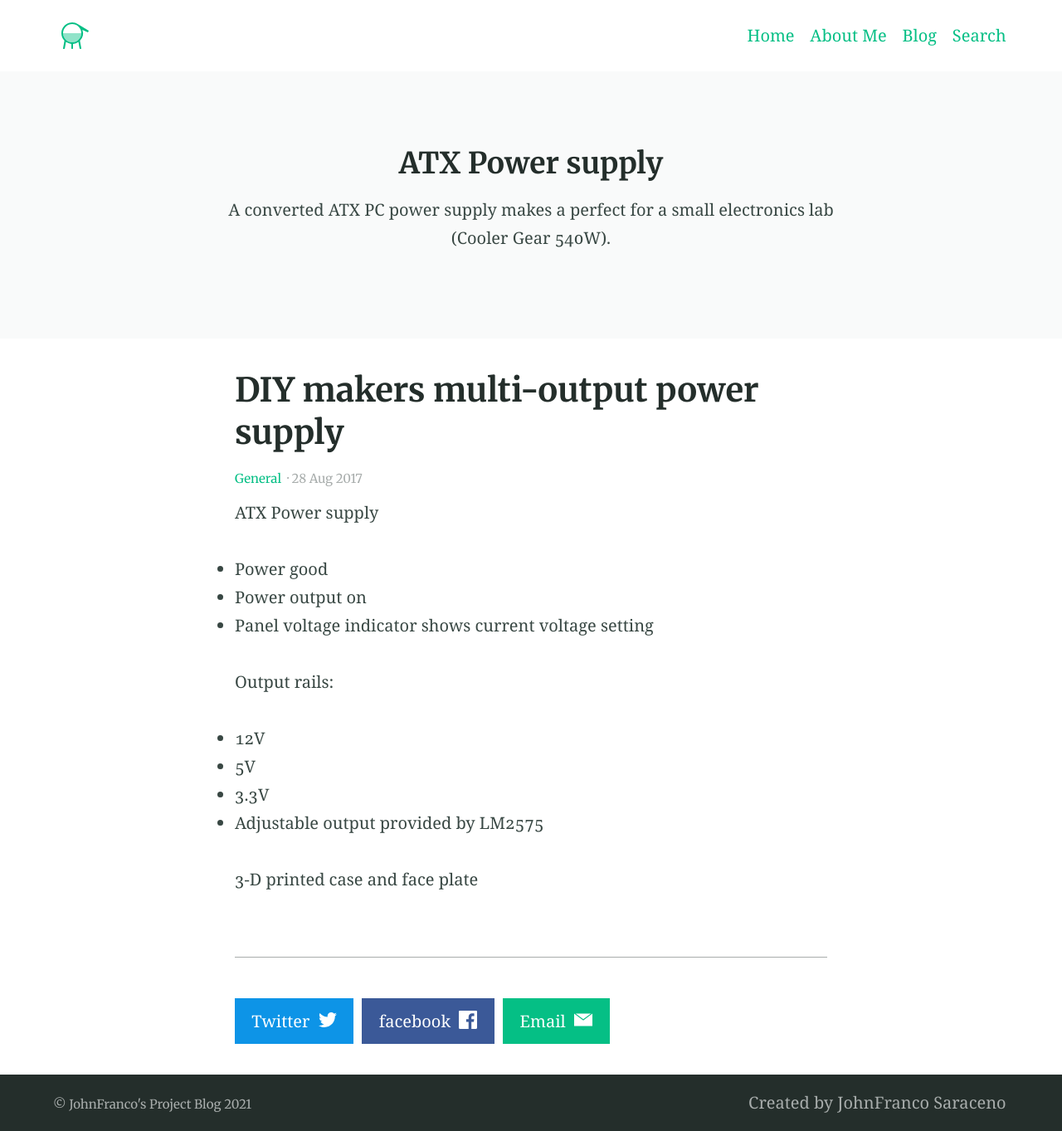
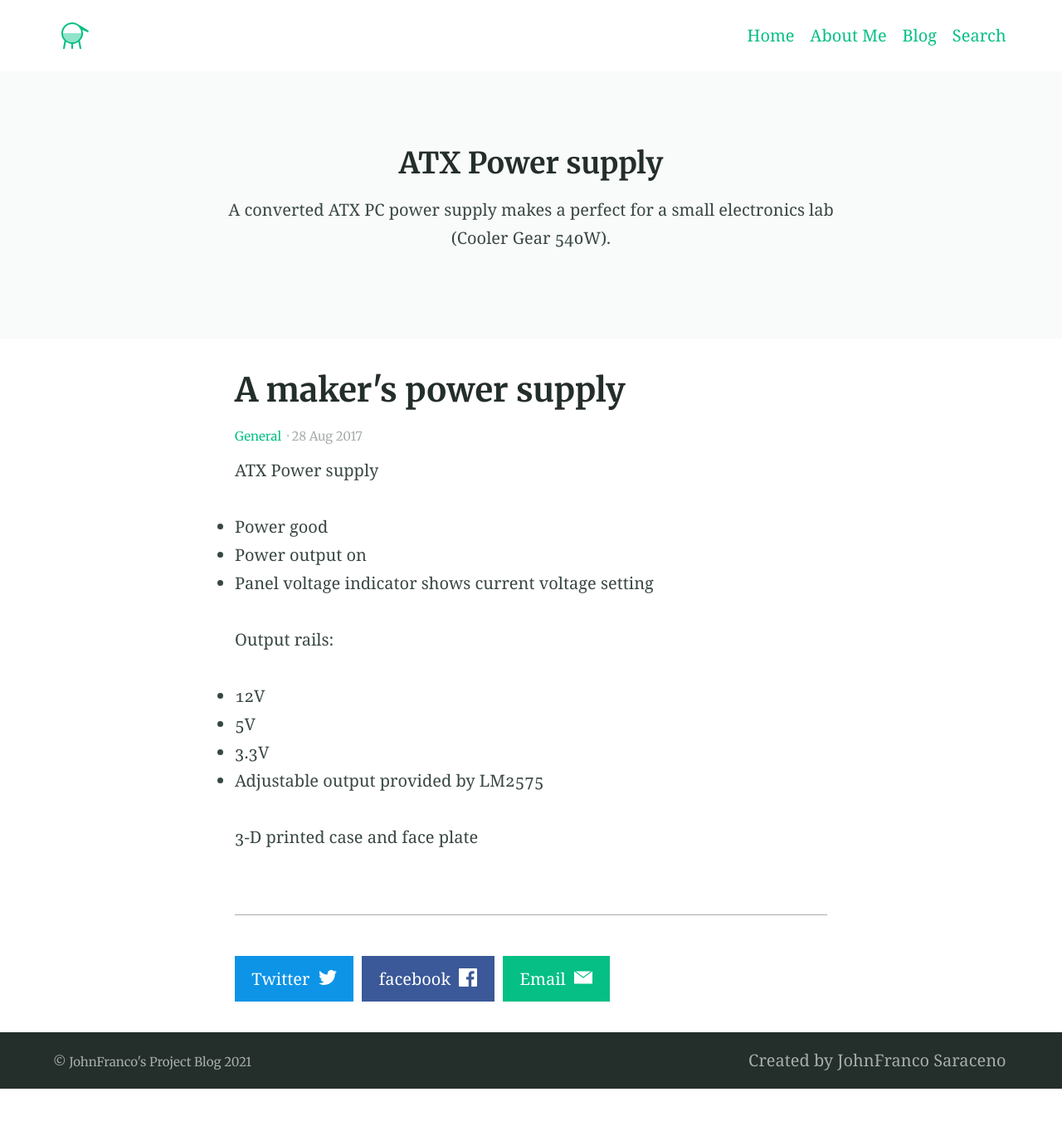
Before and after one commit to OneGneissGuy/OneGneissGuy.github.io, a Jekyll site: the page built from _posts/2017-08-28-DIY-Bench-power-supply.markdown, in a window 1280 px wide. Shown: the whole page at 83% size. Built offline with Jekyll 4.4.1, drawn with Linux system fonts in a browser that asks for light colours; after the commit the page ends 1312 px from its top, so only the background shows below that.

Commit message:
update blog post

```diff
--- a/_posts/2017-08-28-DIY-Bench-power-supply.markdown
+++ b/_posts/2017-08-28-DIY-Bench-power-supply.markdown
@@ -1,5 +1,5 @@
 ---
-title:  DIY makers multi-output power supply
+title:  A maker's power supply
 categories:
 - General
 excerpt: |
```
